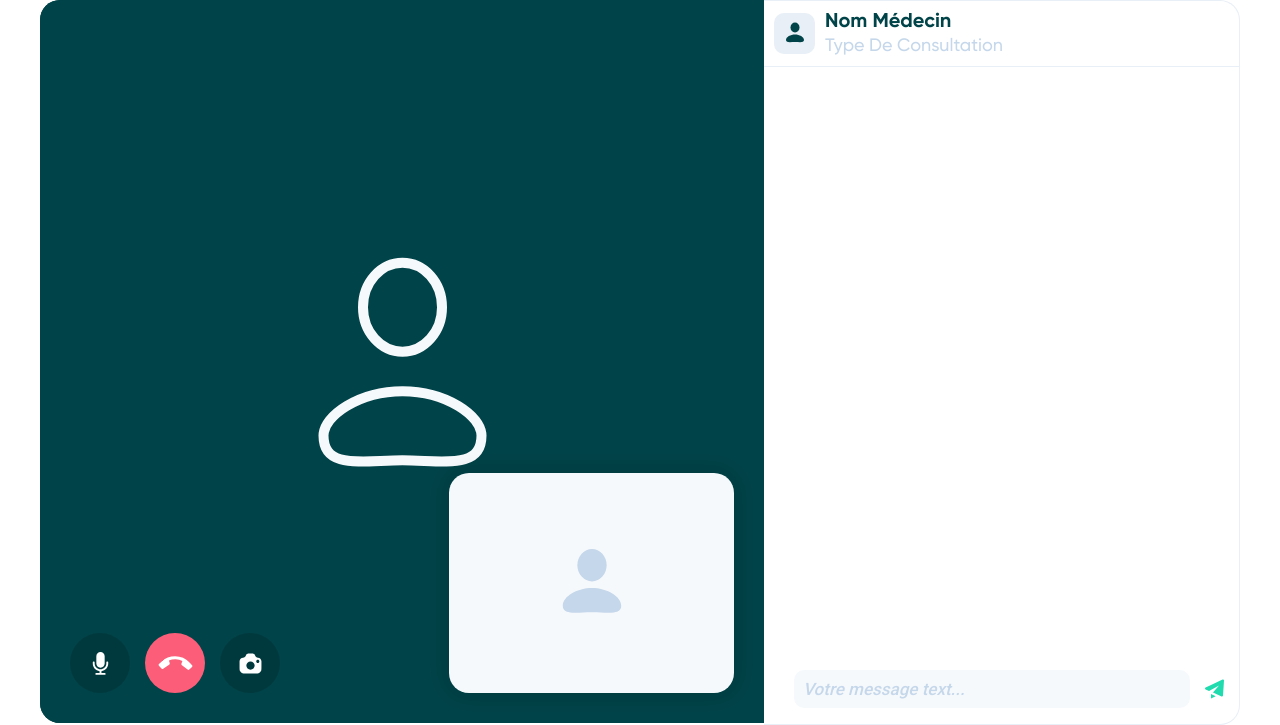
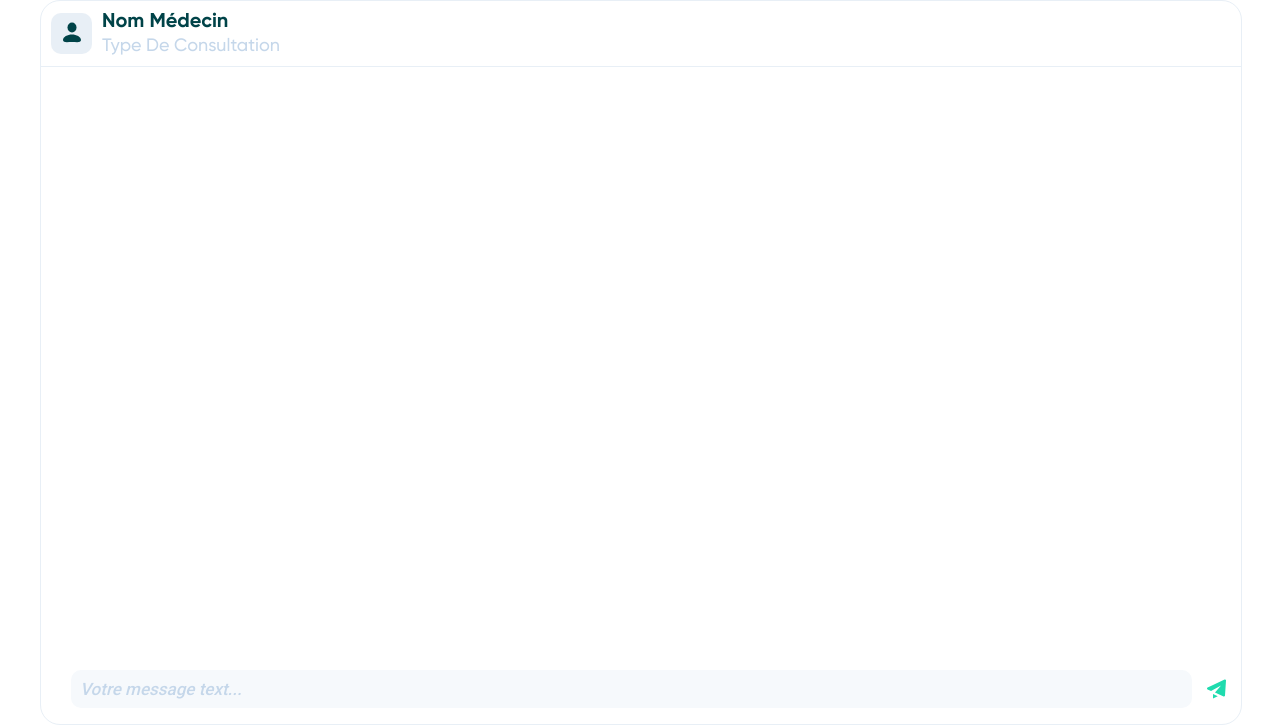
Before and after one commit to AHmims/Tbeb-Lik---v2, a PHP site: page /public/html/patientChat.html in a window 1280 px wide. Shown: the part 77-802 px from the top of the page. Run offline with PHP 8.4, Linux system fonts and the light colour scheme; some libraries are stand-ins or nearby versions.

Commit message:
fixed patient

```diff
--- a/public/css/patient_1_OCP.css
+++ b/public/css/patient_1_OCP.css
@@ -1065,6 +1065,7 @@ footer {
   border-top-left-radius: 20px;
   border-bottom-left-radius: 20px;
   overflow: hidden;
+  display: none;
 }
 
 #content #smallblox #videoSection #videoSectionBody {
@@ -1176,15 +1177,17 @@ footer {
   position: relative;
   flex: none;
   height: 100%;
-  width: 475px;
+  /* width: 475px; */
+  width: 100%;
   display: flex;
   flex-direction: column;
   justify-content: flex-start;
   align-items: flex-start;
   border: 1px solid #E8EFF6;
-  border-left: none;
-  border-top-right-radius: 20px;
-  border-bottom-right-radius: 20px;
+  /* border-left: none; */
+  border-radius: 20px;
+  /* border-top-right-radius: 20px; */
+  /* border-bottom-right-radius: 20px; */
 }
 
 #content #smallblox #chatSection .chatMedecinInfos {
@@ -1397,7 +1400,8 @@ footer {
     border-left: 1px solid #E8EFF6 !important;
     border-top-right-radius: 0 !important;
     border-bottom-left-radius: 20px;
-    height: 500px !important;
+    /* height: 500px !important; */
+    height: 80vh !important;
   }
 
 }
--- a/public/js/patient/controllerChat.js
+++ b/public/js/patient/controllerChat.js
@@ -19,6 +19,7 @@ $(document).ready(async () => {
     //
     document.getElementById('videoControl-btnEnd').addEventListener('click', () => {
         endCall();
+        // hideVideoSection();
     });
     //
     document.getElementById('chatMicBtn').addEventListener('click', () => {
@@ -47,3 +48,29 @@ $(document).ready(async () => {
 function displayReceivedMsg(msg) {
     createMsgBox(msg, 'receivedMessage');
 }
+//
+//
+//
+//
+
+function showVideoSection() {
+    document.getElementById('videoSection').style.display = "block";
+    if (document.body.offsetWidth + 17 <= 1200) {
+        console.log('in');
+        document.getElementById('chatSection').style = "height : 500px !important;border-top-left-radius : 0px;border-top-right-radius : 0px;";
+    } else {
+        document.getElementById('chatSection').style.width = "475px";
+        document.getElementById('chatSection').style.borderTopLeftRadius = "0px";
+        document.getElementById('chatSection').style.borderBottomLeftRadius = "0px";
+    }
+}
+
+function hideVideoSection() {
+    document.getElementById('videoSection').style.display = "none";
+    document.getElementById('chatSection').style.width = "100%";
+    document.getElementById('chatSection').style.borderRadius = "20px";
+    if (document.body.offsetWidth + 17 <= 1200) {
+        // console.log('in');
+        document.getElementById('chatSection').style = "height : initial";
+    }
+}
--- a/public/js/patient/socketChat.js
+++ b/public/js/patient/socketChat.js
@@ -110,9 +110,11 @@ function camControll() {
 function showVideoBox() {
     document.getElementById('videoSection').style.display = "flex";
     document.getElementById('chatSection').style.height = "500px !important";
+    showVideoSection();
 }
 
 function hideVideoBox() {
     document.getElementById('videoSection').style.display = "none";
     document.getElementById('chatSection').style.height = "90 vh";
+    hideVideoSection();
 }
```
